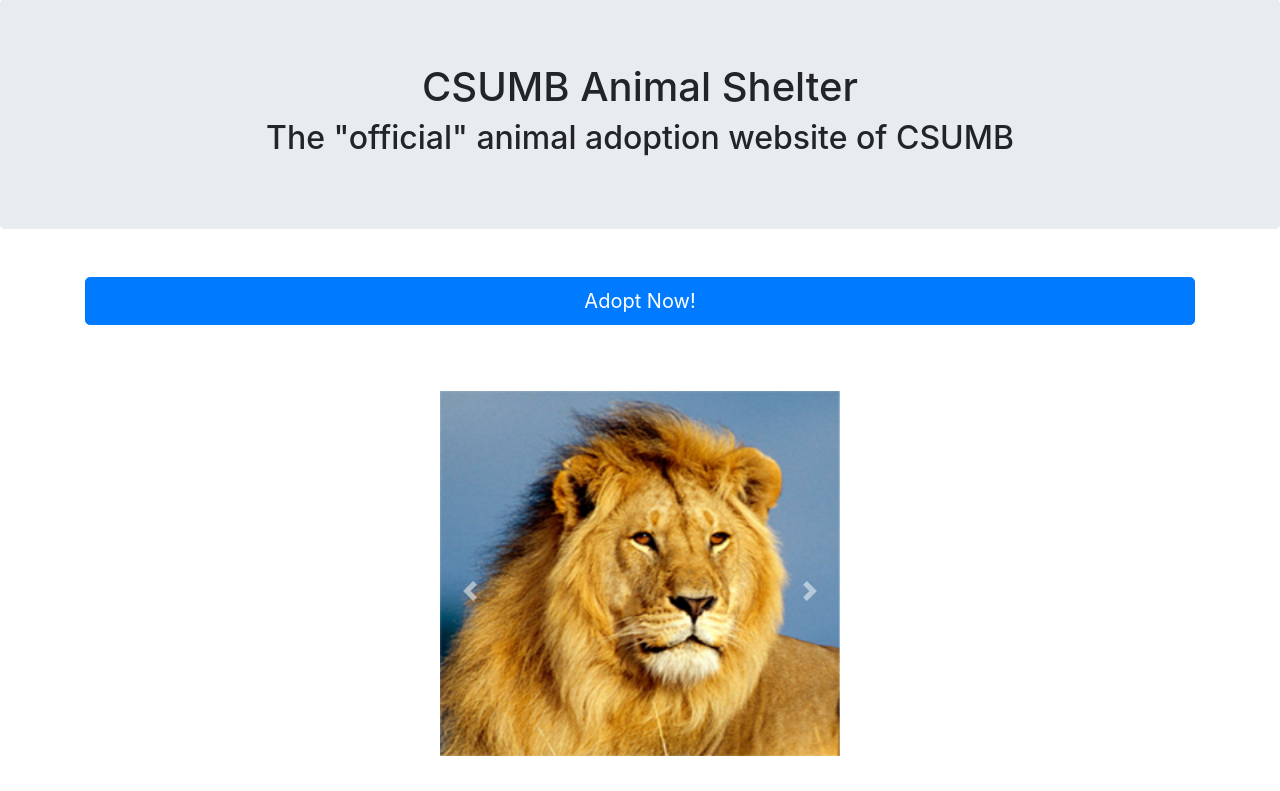
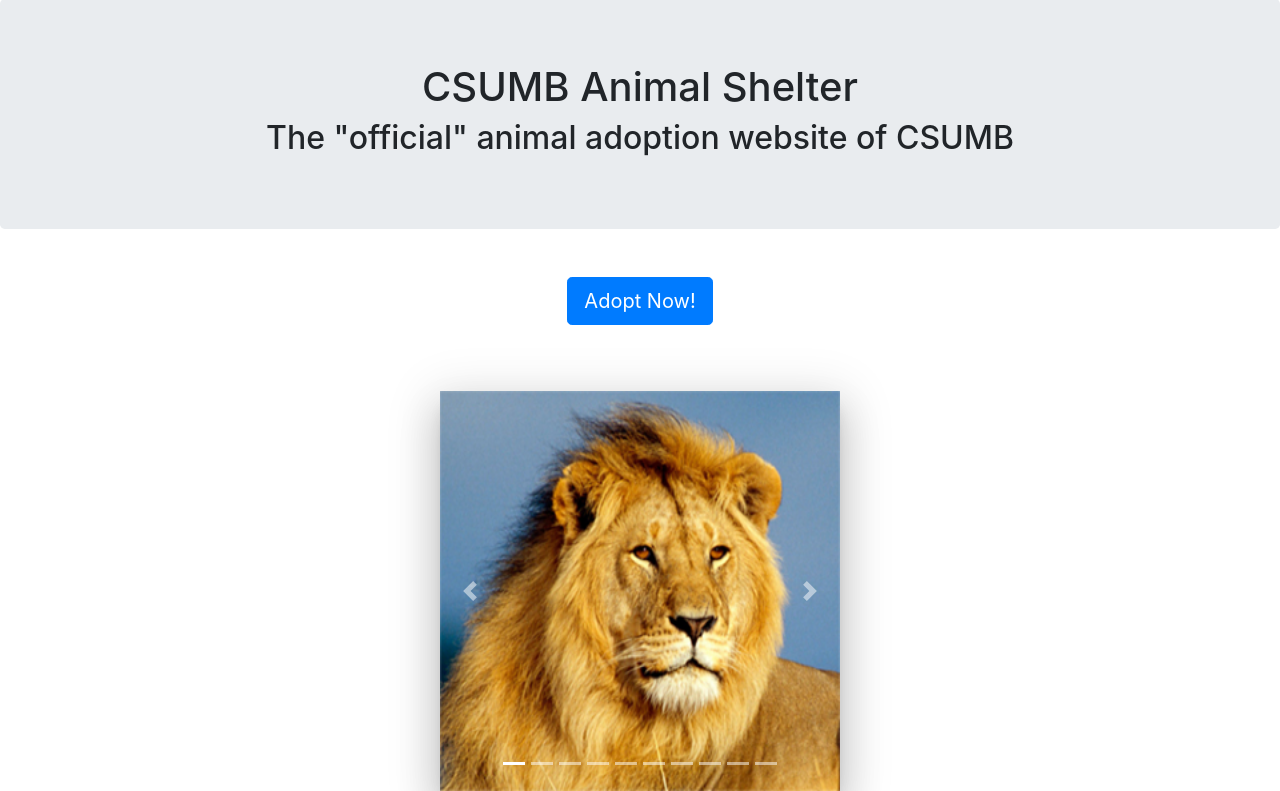
Before and after one commit to sanderhelleso/cst-336, a PHP site: page /labs/lab10/index.php in a window 1280 px wide. Shown: the part 57-848 px from the top of the page. Run offline with PHP 8.4, Linux system fonts and the light colour scheme; some libraries are stand-ins or nearby versions.

Commit message:
added lab10

```diff
--- a/labs/lab10/index.php
+++ b/labs/lab10/index.php
@@ -17,11 +17,19 @@
               top: 50%;
               left: 50%;
               transform: translate(-50%);
-               min-height: 400px;
+              min-height: 400px;
               max-height: 400px;
               max-width: 400px;
               min-width: 400px;
               margin: 3rem 0;
+              box-shadow: 0 24px 38px 3px rgba(0,0,0,0.14), 0 9px 46px 8px rgba(0,0,0,0.12), 0 11px 15px -7px rgba(0,0,0,0.2);
+            }
+
+            .carousel img {
+              min-height: 400px;
+              max-height: 400px;
+              max-width: 400px;
+              min-width: 400px;
             }
 
         </style>
@@ -57,7 +65,7 @@
     </div>
 
     <div class="container mb-5 mt-5">
-        <a href="pets.php" class="btn btn-primary btn-lg btn-block">Adopt Now!</a>
+        <a href="pets.php" class="btn btn-primary btn-lg">Adopt Now!</a>
     </div>
 
     <div id="carouselExampleIndicators" class="carousel slide" data-ride="carousel">
```
